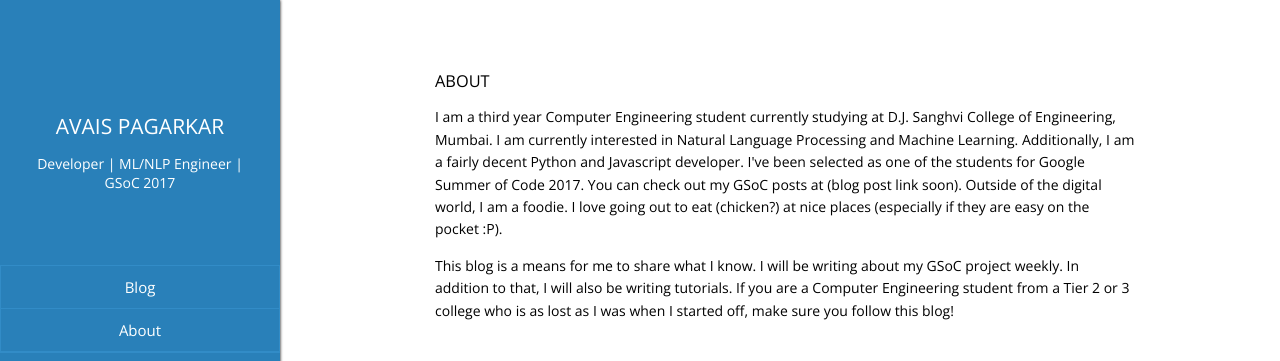
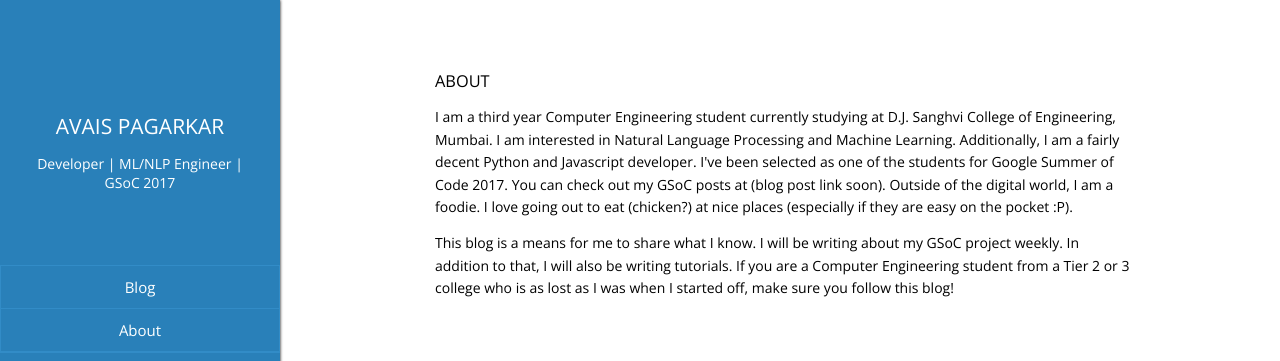
Before and after one commit to AvaisP/avaisp.github.io, a plain HTML site: page pages/about.html in a window 1280 px wide. Shown: the top 361 px of the page. Drawn offline with nearby package versions, Linux system fonts and the light colour scheme.

Commit message:
Modified about and url

```diff
--- a/pages/about.html
+++ b/pages/about.html
@@ -62,7 +62,7 @@
 <section id="content" class="body">
 
         <h1>About</h1>
-<p>I am a third year Computer Engineering student currently studying at D.J. Sanghvi College of Engineering, Mumbai. I am currently interested in Natural Language Processing and Machine Learning. Additionally, I am a fairly decent Python and Javascript developer. I've been selected as one of the students for Google Summer of Code 2017. You can check out my GSoC posts at (blog post link soon). Outside of the digital world, I am a foodie. I love going out to eat (chicken?) at nice places (especially if they are easy on the pocket :P). </p>
+<p>I am a third year Computer Engineering student currently studying at D.J. Sanghvi College of Engineering, Mumbai. I am interested in Natural Language Processing and Machine Learning. Additionally, I am a fairly decent Python and Javascript developer. I've been selected as one of the students for Google Summer of Code 2017. You can check out my GSoC posts at (blog post link soon). Outside of the digital world, I am a foodie. I love going out to eat (chicken?) at nice places (especially if they are easy on the pocket :P). </p>
 <p>This blog is a means for me to share what I know. I will be writing about my GSoC project weekly. In addition to that, I will also be writing tutorials. If you are a Computer Engineering student from a Tier 2 or 3 college who is as lost as I was when I started off, make sure you follow this blog!</p>
 </section>
   </article>
```
